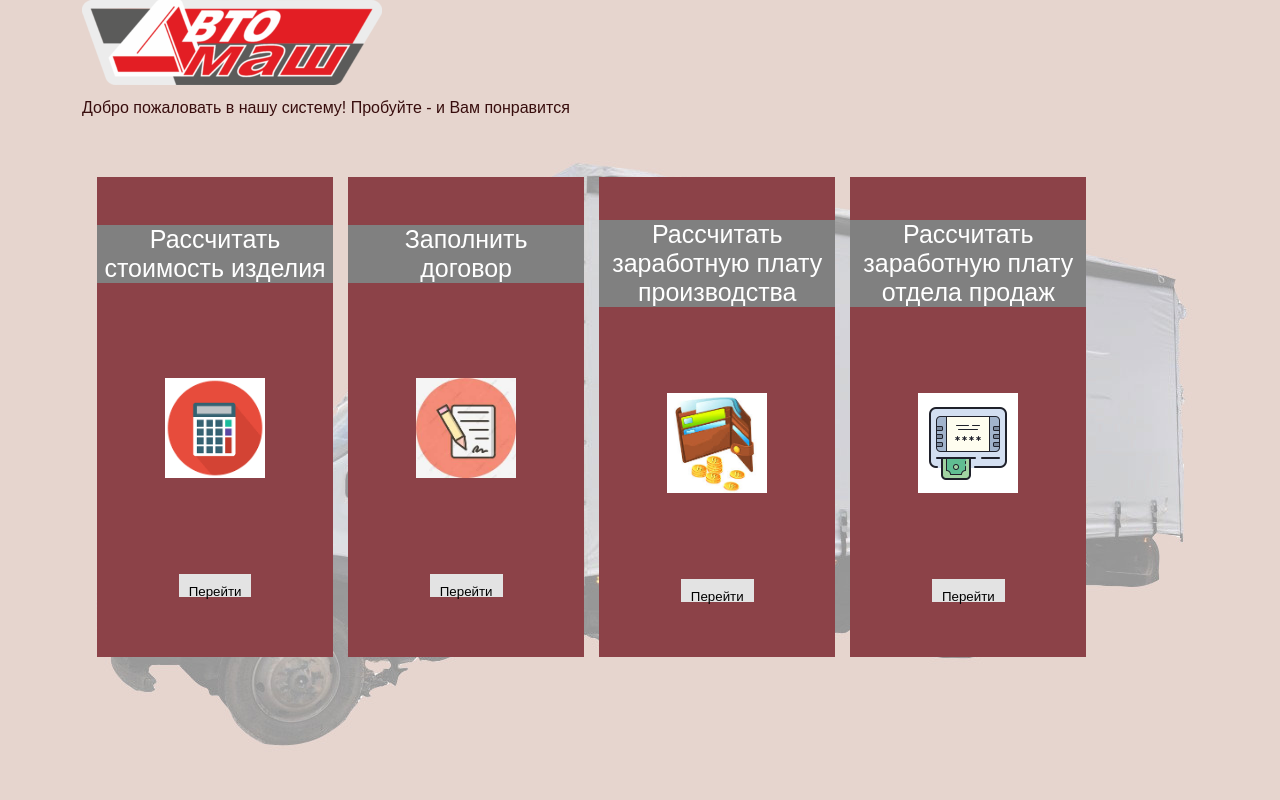
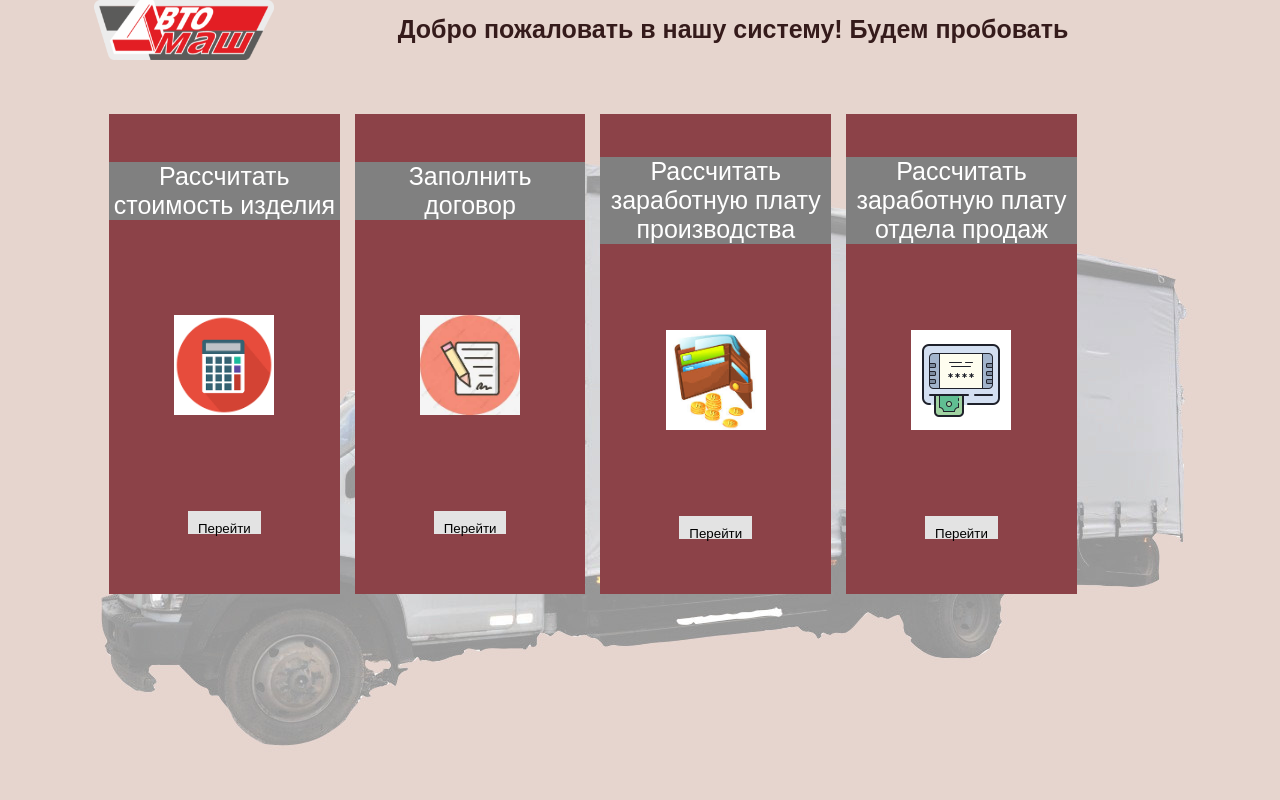
Before and after one commit to mavbo/avtomah, a PHP site: page /menu.php in a window 1280 px wide. Run offline with PHP 8.4, Linux system fonts and the light colour scheme.

Commit message:
Add files via upload

```diff
--- a/menu.php
+++ b/menu.php
@@ -12,12 +12,22 @@
 <body>
     <div class="container">
 
-    <!----header-->
-      <div class="top">
-          <img src="img/logo.png" alt="" srcset="">
-      <p>Добро пожаловать в нашу систему! Пробуйте - и Вам понравится</p>
-      </div>
+     <!----header-->
+     <div class="container">
+        <div class="header">
+            <div class="row">
+                <div class="col-md-1">
+                    <img src="img/logo.png" width="180" height="60">
+                </div>
+                <div class="col-md-1"></div>
+                <div class="col-md-10">
+                    <h1>Добро пожаловать в нашу систему! Будем пробовать</h1>
+                </div>
+            </div>
+        </div>
       <!--main-->
+      <div class="row">
+                <div class="col-md-12">
       <div id="field_2">
         <div class="rectangle_2">
             <div class="top_rectangle_2" >Рассчитать<br>стоимость изделия</div>
@@ -47,7 +57,8 @@
 
             <a href=""><button type="submit">Перейти</button></a>
 
-
+            </div>
+        </div>
         </div>
     </div>
     </div>
```
